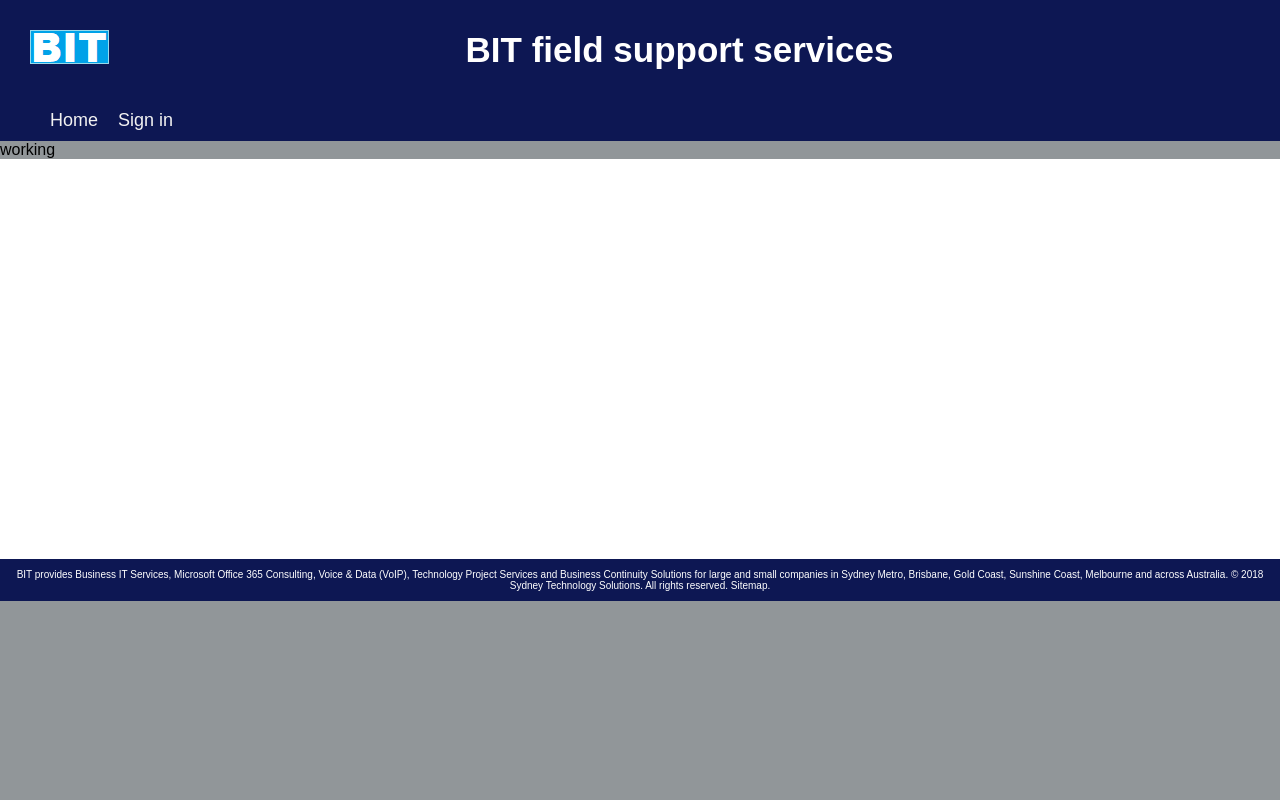
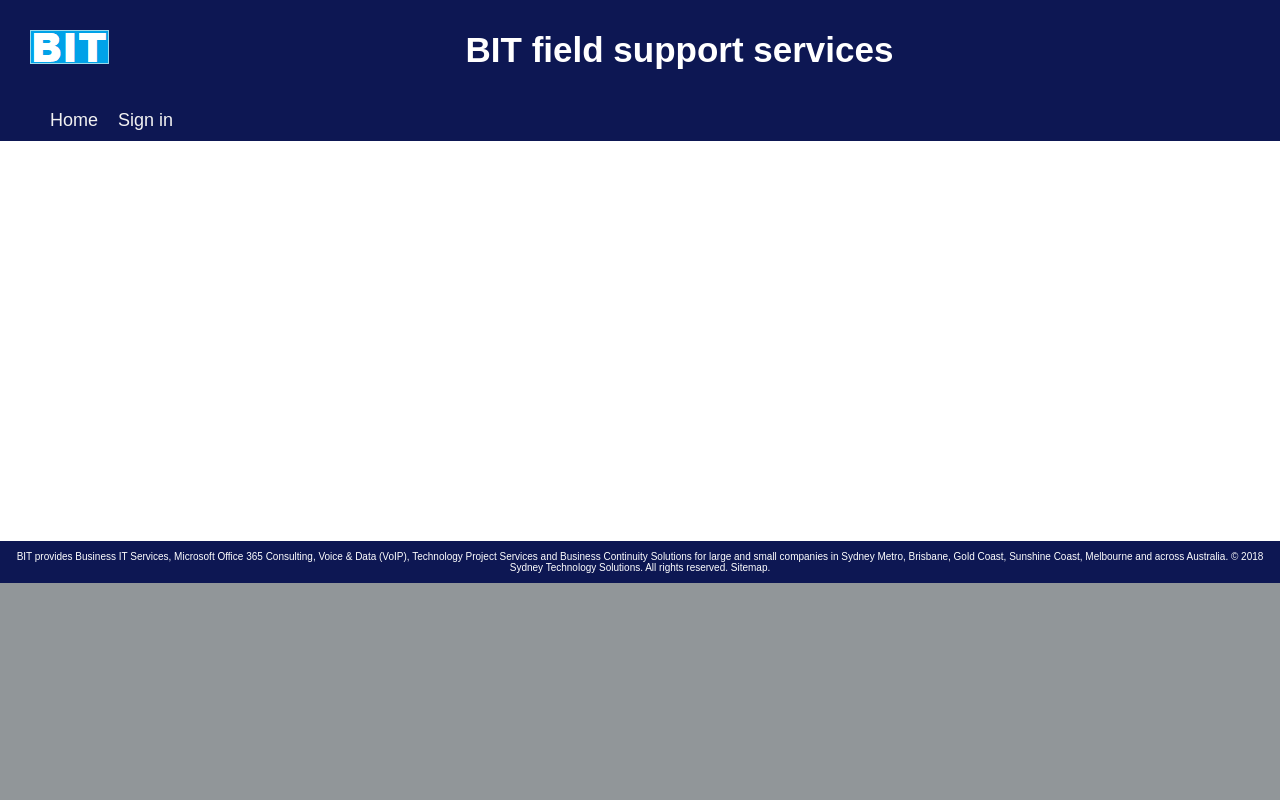
Before and after one commit to DeathRuins/stunning-octo-sniffle, a PHP site: page /home.php in a window 1280 px wide. Run offline with PHP 8.4, Linux system fonts and the light colour scheme.

Commit message:
Start Point

```diff
--- a/home.php
+++ b/home.php
@@ -1,5 +1,7 @@
 <?php echo file_get_contents("html/header.html");?>
+
 <?php include_once 'includes/Config.php'; ?>
+
 <div class="row">
                     <div class="column side" style="background-color:white;"></div>
 
@@ -7,4 +9,5 @@
 
                     <div class="column side" style="background-color:white;"></div>
                     </div>
+
 <?php echo file_get_contents("html/footer.html");?>
--- a/includes/Config.php
+++ b/includes/Config.php
@@ -7,5 +7,5 @@
     $db = mysqli_connect( $dbServername, $dbUsername, $dbPassword, $dbName );
 
 
-    echo "working"
+   // echo "working"
 ?>
```
